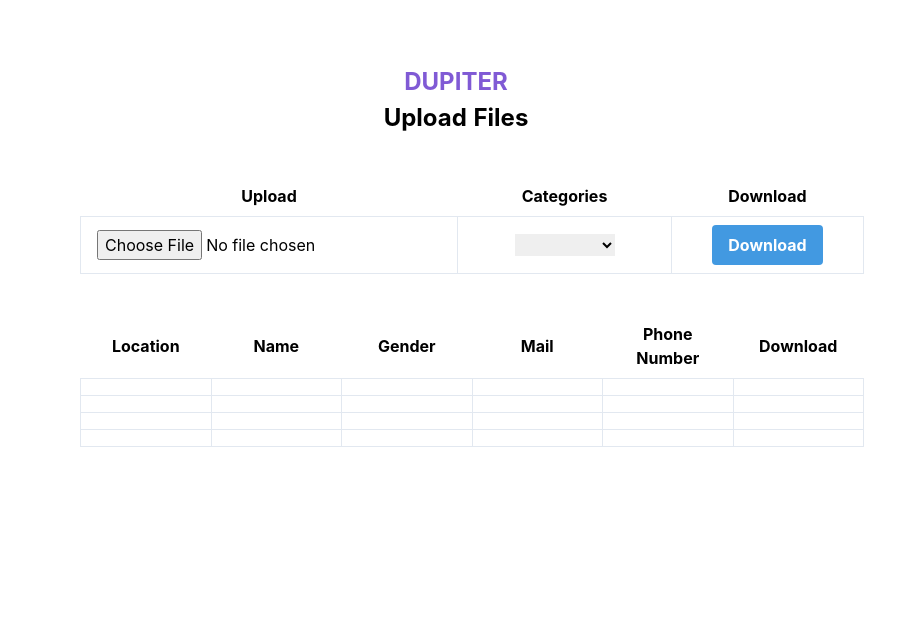
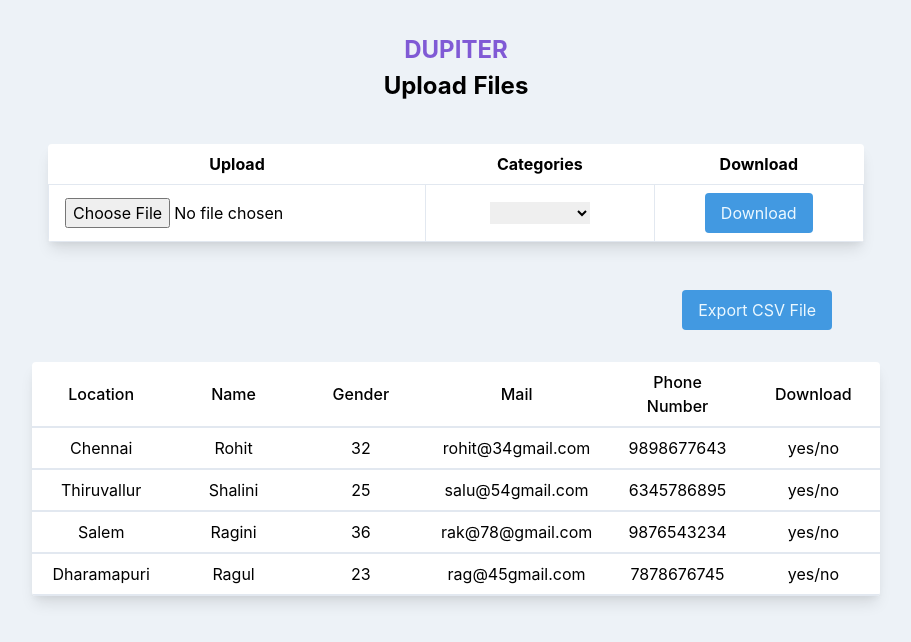
Before and after one commit to lmesacademy/dupiter, a Nuxt app: page / in a window 1280 px wide. Shown: the top 642 px of the page, without its empty margins (184-1095 px from the left). Built offline with nearby package versions, Linux system fonts and the light colour scheme.

Commit message:
feat(table styled) bg shadow button

```diff
--- a/pages/index.vue
+++ b/pages/index.vue
@@ -1,9 +1,9 @@
 <template>
-  <div>
-    <div class="mx-32 my-8 px-10 py-8 text-center">
+  <div class="h-screen bg-gray-200">
+    <div class="mx-32  px-10 py-8 text-center">
       <h1 class="text-center text-2xl text-purple-600 font-bold ">DUPITER</h1>
       <p class="text-center text-2xl text-black-100 font-bold ">Upload Files</p>
-      <table class=" text-center mr-16 ml-24 my-10 px-8 py-8 ">
+      <table class=" bg-white text-center mr-16 ml-16 my-10 px-8 py-8 rounded overflow-hidden shadow-lg">
         <thead class="text-center">
           <tr>
             <th class="w-1/3 px-4 py-2">Upload</th>
@@ -19,59 +19,66 @@
                 <option v-for="(h, index) in headers" :key="index" :value="h">{{ h }}</option>
               </select></td>
             <td class="border px-4 py-2 text-center">
-              <button class="bg-blue-500 hover:bg-blue-700  text-white font-bold py-2 px-4 rounded" @click="downloadCSV()">Download</button>
+              <button class="bg-blue-500 hover:bg-blue-700  text-blue-100 py-2 px-4 rounded" @click="downloadCSV()">Download</button>
             </td>
           </tr>
         </tbody>
       </table>
-      <table class=" text-center mr-16 ml-24 my-10 px-8 py-8 ">
-        <thead class="text-center">
-          <tr>
-            <th class="w-1/6 px-4 py-2">Location</th>
-            <th class="w-1/6 px-4 py-2">Name</th>
-            <th class="w-1/6 px-4 py-2">Gender</th>
-            <th class="w-1/6 px-4 py-2">Mail</th>
-            <th class="w-1/6 px-4 py-2">Phone Number</th>
-            <th class="w-1/3 px-4 py-2">Download</th>
+      <div class="text-center ">
+        <div class="mr-24 my-2 py-2 ">
+          <button class="bg-blue-500 hover:bg-blue-700 float-right text-blue-100 py-2 px-4 rounded">Export CSV File</button>
+        </div>
+        <div>
+          <table class="bg-white text-center my-16 mx-12 py-10 px-2 rounded overflow-hidden shadow-lg">
+            <thead class="">
+              <tr class="border-b-2">
+                <th class="w-1/6 px-4 py-2 font-medium">Location</th>
+                <th class="w-1/6 px-4 py-2 font-medium">Name</th>
+                <th class="w-1/6 px-4 py-2 font-medium">Gender</th>
+                <th class="w-1/6 px-4 py-2 font-medium">Mail</th>
+                <th class="w-1/6 px-4 py-2 font-medium">Phone Number</th>
+                <th class="w-1/3 px-4 py-2 font-medium">Download</th>
 
 
               </tr>
             </thead>
-        <tbody class="text-center">
-          <tr>
-            <td class="border  px-4 py-2 text-center"></td>
-            <td class="border px-4 py-2  text-center"></td>
-            <td class="border px-4 py-2 text-center"></td>
-            <td class="border px-4 py-2 text-center"></td>
-            <td class="border px-4 py-2 text-center"></td>
-            <td class="border px-4 py-2 text-center"></td>
+            <tbody class="text-center ">
+              <tr class="border-b-2">
+                <td class="px-4 py-2 ">Chennai</td>
+                <td class="px-4 py-2 ">Rohit</td>
+                <td class="px-4 py-2 ">32</td>
+                <td class="px-4 py-2 ">rohit@34gmail.com</td>
+                <td class="px-4 py-2 ">9898677643</td>
+                <td class="px-4 py-2 ">yes/no</td>
               </tr>
-          <tr>
-            <td class="border  px-4 py-2 text-center"></td>
-            <td class="border px-4 py-2  text-center"></td>
-            <td class="border px-4 py-2 text-center"></td>
-            <td class="border px-4 py-2 text-center"></td>
-            <td class="border px-4 py-2 text-center"></td>
-            <td class="border px-4 py-2 text-center"></td>
+              <tr class="border-b-2">
+                <td class="px-4 py-2 ">Thiruvallur</td>
+                <td class="px-4 py-2  ">Shalini</td>
+                <td class="px-4 py-2 ">25</td>
+                <td class="px-4 py-2 ">salu@54gmail.com</td>
+                <td class="px-4 py-2 ">6345786895</td>
+                <td class="px-4 py-2 ">yes/no</td>
               </tr>
-          <tr>
-            <td class="border  px-4 py-2 text-center"></td>
-            <td class="border px-4 py-2  text-center"></td>
-            <td class="border px-4 py-2 text-center"></td>
-            <td class="border px-4 py-2 text-center"></td>
-            <td class="border px-4 py-2 text-center"></td>
-            <td class="border px-4 py-2 text-center"></td>
+              <tr class="border-b-2">
+                <td class="px-4 py-2 ">Salem</td>
+                <td class="px-4 py-2 ">Ragini</td>
+                <td class="px-4 py-2 ">36</td>
+                <td class="px-4 py-2 ">rak@78@gmail.com</td>
+                <td class="px-4 py-2">9876543234</td>
+                <td class="px-4 py-2 ">yes/no</td>
               </tr>
-          <tr>
-            <td class="border  px-4 py-2 text-center"></td>
-            <td class="border px-4 py-2  text-center"></td>
-            <td class="border px-4 py-2 text-center"></td>
-            <td class="border px-4 py-2 text-center"></td>
-            <td class="border px-4 py-2 text-center"></td>
-            <td class="border px-4 py-2 text-center"></td>
+              <tr class="border-b-2">
+                <td class="px-4 py-2 ">Dharamapuri</td>
+                <td class="px-4 py-2  ">Ragul</td>
+                <td class="px-4 py-2 ">23</td>
+                <td class="px-4 py-2 ">rag@45gmail.com</td>
+                <td class="px-4 py-2 ">7878676745</td>
+                <td class="px-4 py-2">yes/no</td>
               </tr>
             </tbody>
           </table>
+        </div>
+      </div>
     </div>
 
   </div>
```
Lines whose indentation alone changed are shown as unchanged.
